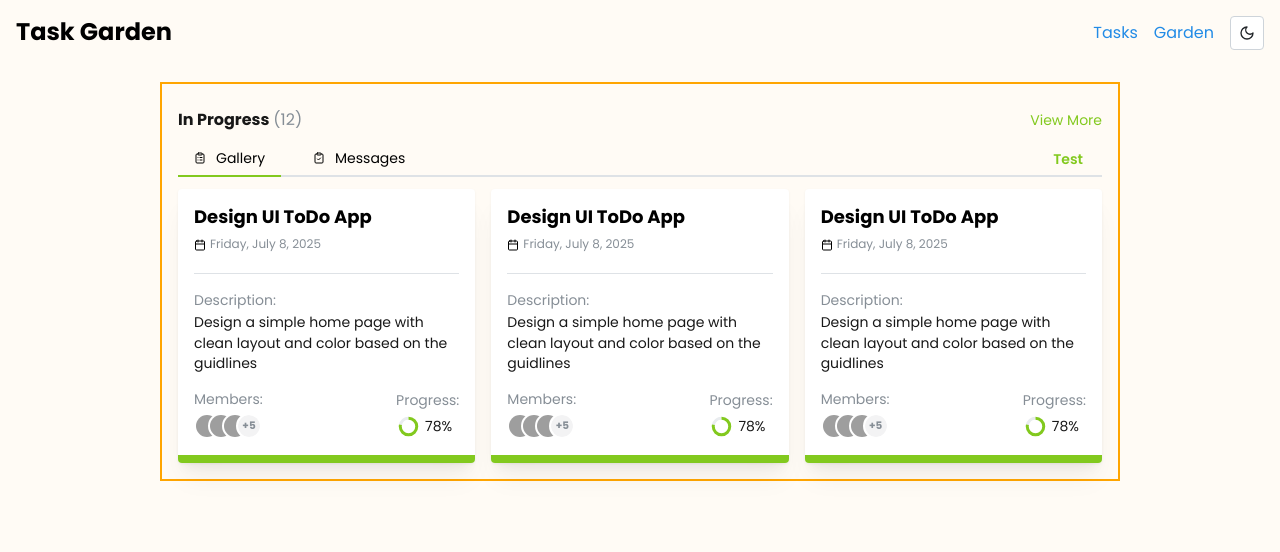
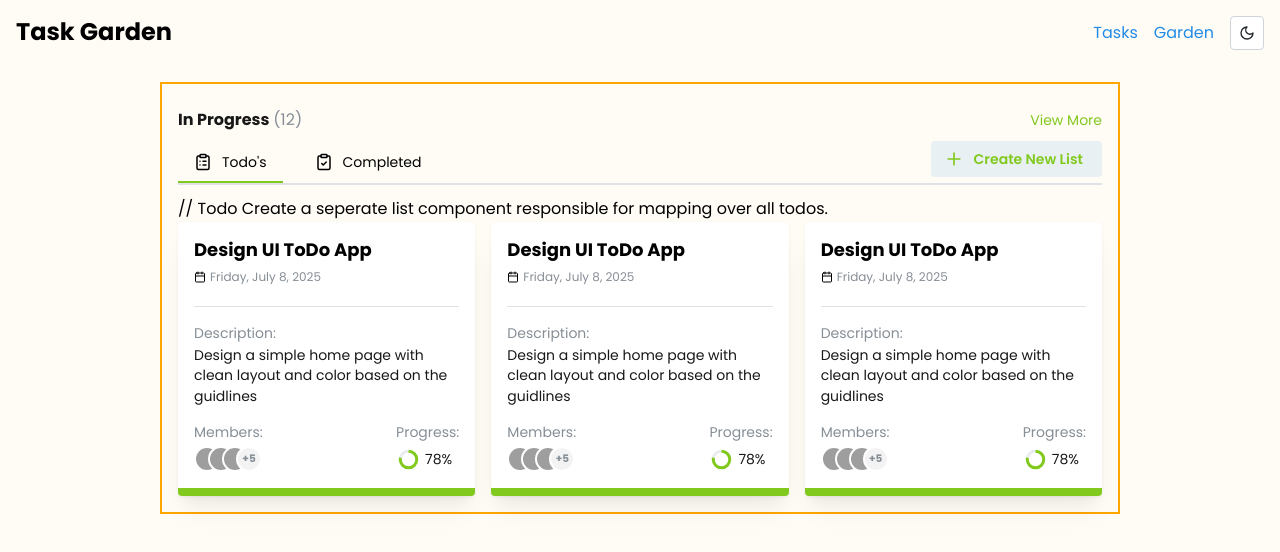
Before and after one commit to CydoEntis/sprout-client, a React (Vite) app: page / in a window 1280 px wide. Shown: the top 552 px of the page. Built offline with nearby package versions, Linux system fonts and the light colour scheme; grey boxes are pictures that could not be loaded.

Commit message:
Updated tab names on TaskListTabs component.

```diff
--- a/src/features/TaskLists/TaskListTabs.tsx
+++ b/src/features/TaskLists/TaskListTabs.tsx
@@ -1,5 +1,5 @@
 import { SimpleGrid, Tabs, Group, Button, Flex } from "@mantine/core";
-import { ClipboardCheck, ClipboardList } from "lucide-react";
+import { ClipboardCheck, ClipboardList, Plus } from "lucide-react";
 import React from "react";
 import TaskList from "../TaskList/TaskList";
 import CompletedTaskListCard from "../TaskList/CompletedTaskListCard";
@@ -12,24 +12,25 @@ function TaskListTabs() {
           <Group>
             <Tabs.Tab
               value="progress"
-              leftSection={<ClipboardList size={12} />}
+              leftSection={<ClipboardList size={18} />}
             >
-              Gallery
+              Todo's
             </Tabs.Tab>
             <Tabs.Tab
               value="completed"
-              leftSection={<ClipboardCheck size={12} />}
+              leftSection={<ClipboardCheck size={18} />}
             >
-              Messages
+              Completed
             </Tabs.Tab>
           </Group>
-          <Button variant="transparent" c="lime">
-            Test
+          <Button variant="light" c="lime" leftSection={<Plus size={20}/>} mb={8}>
+            Create New List
           </Button>
         </Flex>
       </Tabs.List>
 
       <Tabs.Panel value="progress">
+        // Todo Create a seperate list component responsible for mapping over all todos.
         <SimpleGrid cols={{ base: 1, sm: 2, md: 3 }}>
           <TaskList />
           <TaskList />
@@ -38,6 +39,7 @@ function TaskListTabs() {
       </Tabs.Panel>
 
       <Tabs.Panel value="completed">
+        // TODO: Use TodoList component to hold all completed todos and map over them
         <SimpleGrid cols={{ base: 1, sm: 2, md: 3 }}>
           <CompletedTaskListCard />
           <CompletedTaskListCard />
```
